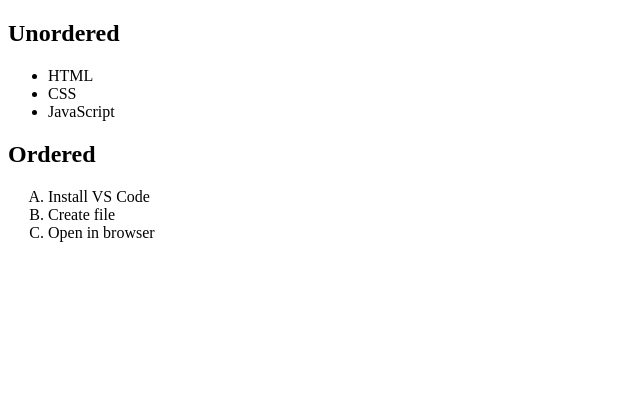
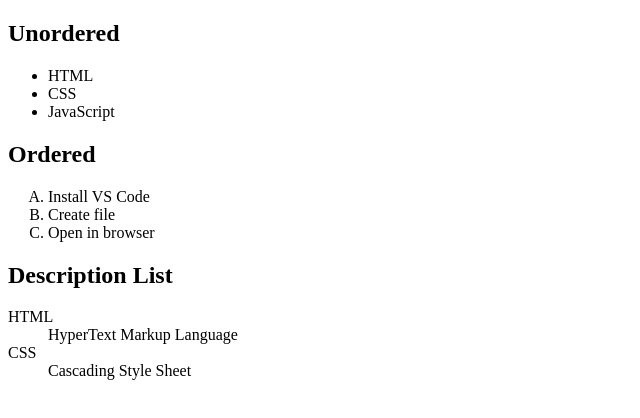
Before and after one commit to Yashpoonia05/WDW_0200, a plain HTML site: page Web Designing Workshop Assignment/Assignment 5/index.html in a window 1280 px wide. Shown: the whole page, without its empty margins (0-640 px from the left). Drawn offline with Linux system fonts and the light colour scheme.

Commit message:
Assignment 5 complete

```diff
--- a/Web Designing Workshop Assignment/Assignment 5/index.html
+++ b/Web Designing Workshop Assignment/Assignment 5/index.html
@@ -18,5 +18,12 @@
         <li>Create file</li>
         <li>Open in browser</li>
     </ol>
+    <h2>Description List</h2>
+    <dl>
+        <dt>HTML</dt>
+        <dd>HyperText Markup Language</dd>
+        <dt>CSS</dt>
+        <dd>Cascading Style Sheet</dd>
+    </dl>
 </body>
 </html>
```
